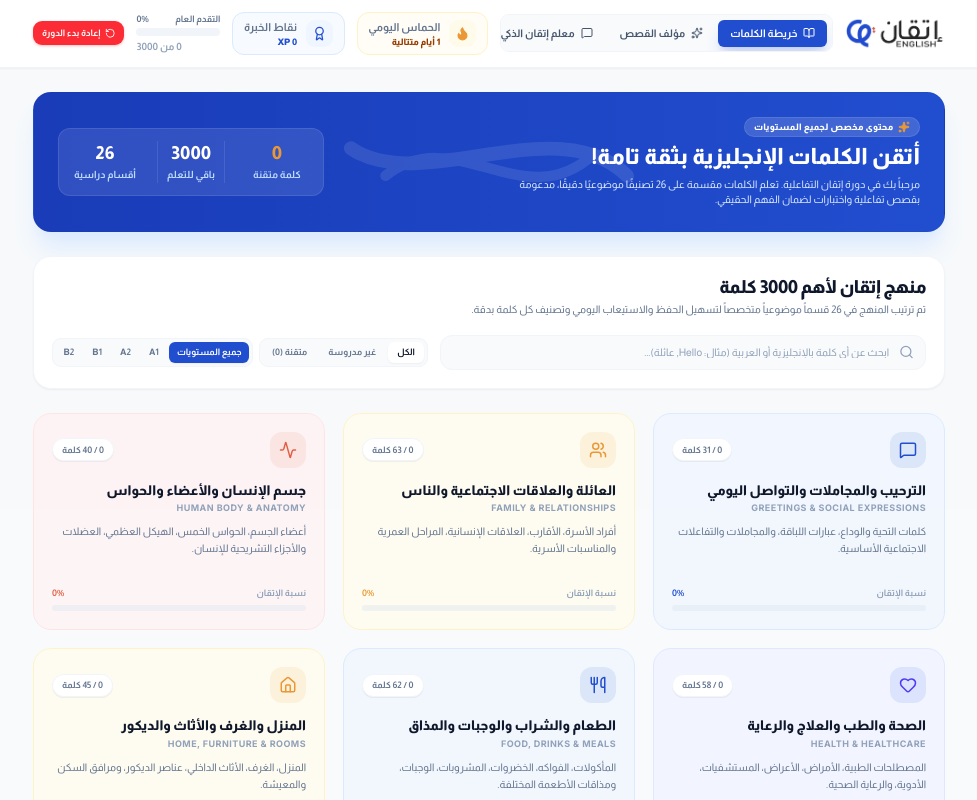
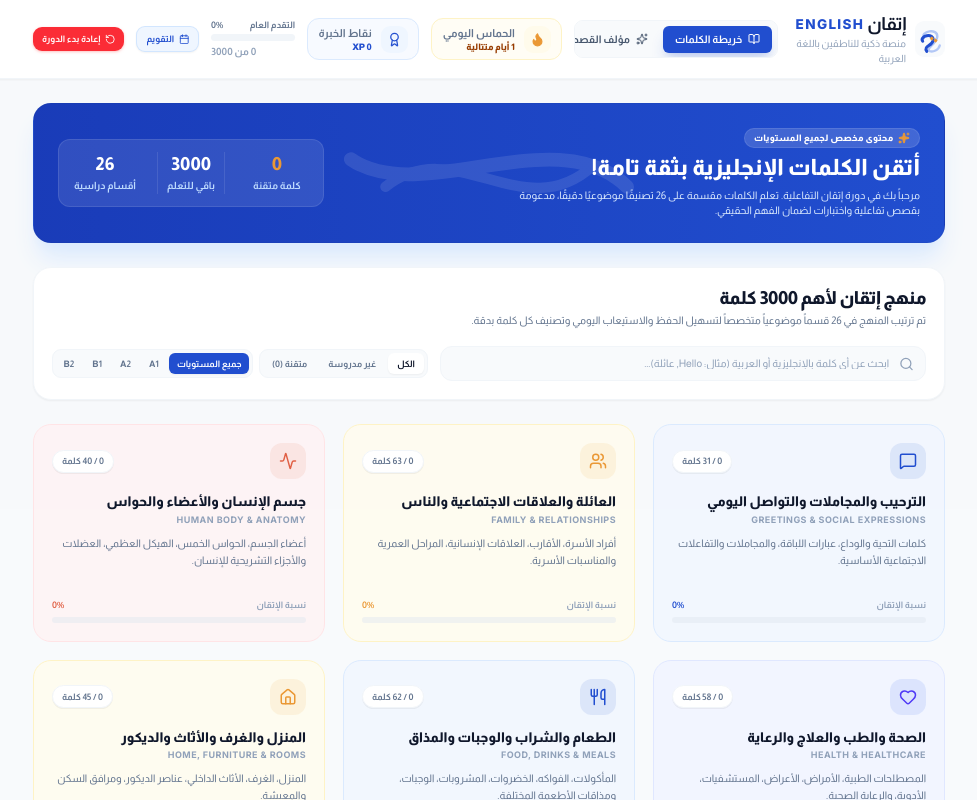
Before and after one commit to itqanenglishsa/words, a React (Vite) app: page / in a window 1280 px wide. Shown: the top 800 px of the page, without its empty margins (151-1128 px from the left). Built offline with nearby package versions, Linux system fonts and the light colour scheme.

Commit message:
Add calendar button to Navbar component

```diff
--- a/src/components/Navbar.tsx
+++ b/src/components/Navbar.tsx
@@ -1,5 +1,5 @@
 import React, { useState } from "react";
-import { Award, Flame, BookOpen, MessageSquare, Sparkles, RotateCcw, AlertTriangle, X } from "lucide-react";
+import { Award, Flame, BookOpen, MessageSquare, Sparkles, RotateCcw, AlertTriangle, X, Calendar } from "lucide-react";
 
 interface NavbarProps {
   currentTab: string;
@@ -9,6 +9,7 @@ interface NavbarProps {
   xp: number;
   streak: number;
   onResetCourse: () => void;
+  onOpenCalendar: () => void;
 }
 
 export default function Navbar({
@@ -19,6 +20,7 @@ export default function Navbar({
   xp,
   streak,
   onResetCourse,
+  onOpenCalendar,
 }: NavbarProps) {
   const [showResetConfirm, setShowResetConfirm] = useState(false);
   const percentage = totalWords > 0 ? Math.round((masteredCount / totalWords) * 100) : 0;
@@ -35,14 +37,74 @@ export default function Navbar({
 
           {/* Brand Logo Section */}
           <div className="flex items-center justify-between">
-          <img
-  src={`${import.meta.env.BASE_URL}logo.png`}
-  alt="Itqan English"
-  className="h-12 w-auto object-contain"
-/>
+            <div className="flex items-center gap-3">
+              {/* High-fidelity SVG of the brand icon based on PDF slides */}
+              <div className="relative w-12 h-12 flex items-center justify-center bg-slate-50 rounded-xl overflow-hidden">
+                <svg
+                  viewBox="0 0 100 100"
+                  className="w-10 h-10 transform -rotate-6"
+                  fill="none"
+                  xmlns="http://www.w3.org/2000/svg"
+                >
+                  {/* Periwinkle brand background loop path */}
+                  <path
+                    d="M30 45 C 20 20, 80 15, 75 45 C 70 70, 30 80, 45 90 C 55 95, 75 90, 80 75"
+                    stroke="#84a5f2"
+                    strokeWidth="8"
+                    strokeLinecap="round"
+                    fill="none"
+                    opacity="0.6"
+                  />
+                  {/* Deep Blue brand primary path */}
+                  <path
+                    d="M25 55 C 15 35, 65 30, 60 55 C 55 75, 25 70, 35 90"
+                    stroke="#214ecf"
+                    strokeWidth="10"
+                    strokeLinecap="round"
+                    fill="none"
+                  />
+                  {/* Two Orange diamond dots (ت dots) from the logo slides */}
+                  <rect
+                    x="56"
+                    y="42"
+                    width="10"
+                    height="10"
+                    transform="rotate(45 56 42)"
+                    fill="#ea9835"
+                    rx="1"
+                  />
+                  <rect
+                    x="68"
+                    y="50"
+                    width="10"
+                    height="10"
+                    transform="rotate(45 68 50)"
+                    fill="#ea9835"
+                    rx="1"
+                  />
+                </svg>
+              </div>
 
-            {/* Quick Stats & Reset on Mobile & Small Screens */}
+              {/* Text Part of Logo */}
+              <div className="flex flex-col select-none">
+                <span className="font-sans font-bold text-2xl tracking-tight text-slate-900 flex items-center gap-1">
+                  إتقان
+                  <span className="text-brand-blue text-lg font-extrabold tracking-widest font-english">ENGLISH</span>
+                </span>
+                <span className="text-[10px] text-slate-400 font-medium font-sans">منصة ذكية للناطقين باللغة العربية</span>
+              </div>
+            </div>
+
+            {/* Quick Stats, Calendar & Reset on Mobile & Small Screens */}
             <div className="flex items-center gap-1.5 sm:gap-2 lg:hidden">
+              <button
+                id="btn-calendar-mobile"
+                onClick={onOpenCalendar}
+                title="فتح تقويم الممارسة والملاحظات"
+                className="flex items-center justify-center w-8 h-8 rounded-lg bg-blue-50 hover:bg-blue-100 text-brand-blue border border-blue-200/60 shadow-xs transition-all cursor-pointer"
+              >
+                <Calendar className="w-4 h-4" />
+              </button>
               <button
                 id="btn-reset-course-mobile"
                 onClick={() => setShowResetConfirm(true)}
@@ -104,6 +166,16 @@ export default function Navbar({
             >
               <MessageSquare className="w-4 h-4" />
               <span>معلم إتقان الذكي</span>
+            </button>
+
+            <button
+              id="tab-calendar"
+              onClick={onOpenCalendar}
+              title="فتح تقويم الممارسة والملاحظات"
+              className="flex items-center gap-2 px-4 py-2 rounded-lg font-sans text-sm font-bold transition-all whitespace-nowrap cursor-pointer text-slate-600 hover:text-slate-900 hover:bg-slate-100"
+            >
+              <Calendar className="w-4 h-4 text-brand-blue" />
+              <span>التقويم</span>
             </button>
           </nav>
 
@@ -170,6 +242,17 @@ export default function Navbar({
               </span>
             </div>
 
+            {/* Calendar Button */}
+            <button
+              id="btn-calendar-desktop"
+              onClick={onOpenCalendar}
+              title="فتح تقويم الممارسة والملاحظات"
+              className="flex items-center gap-1.5 px-3 py-2 text-xs font-bold rounded-xl transition-all duration-200 cursor-pointer shadow-xs bg-blue-50 text-brand-blue hover:bg-blue-100 border border-blue-200/60"
+            >
+              <Calendar className="w-3.5 h-3.5" />
+              <span>التقويم</span>
+            </button>
+
             {/* Reset Course Button */}
             <button
               id="btn-reset-course-desktop"
```
